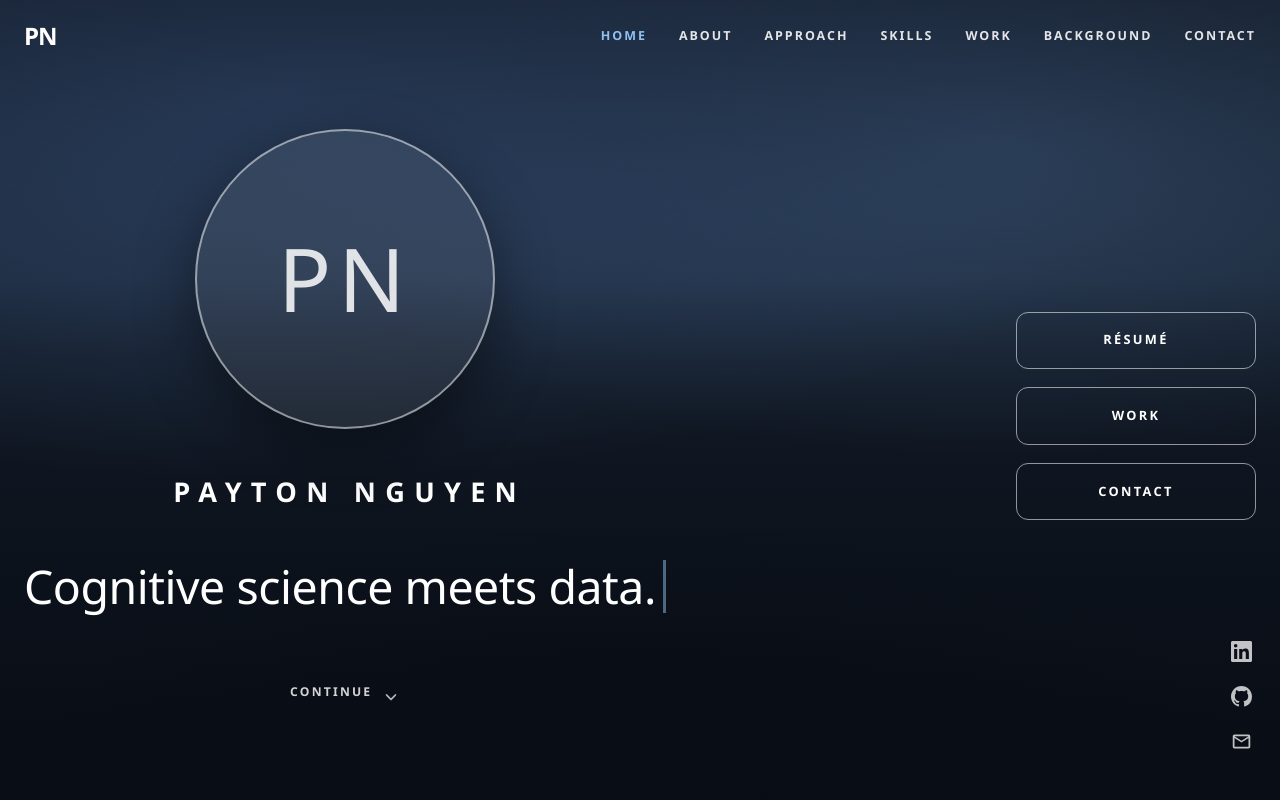
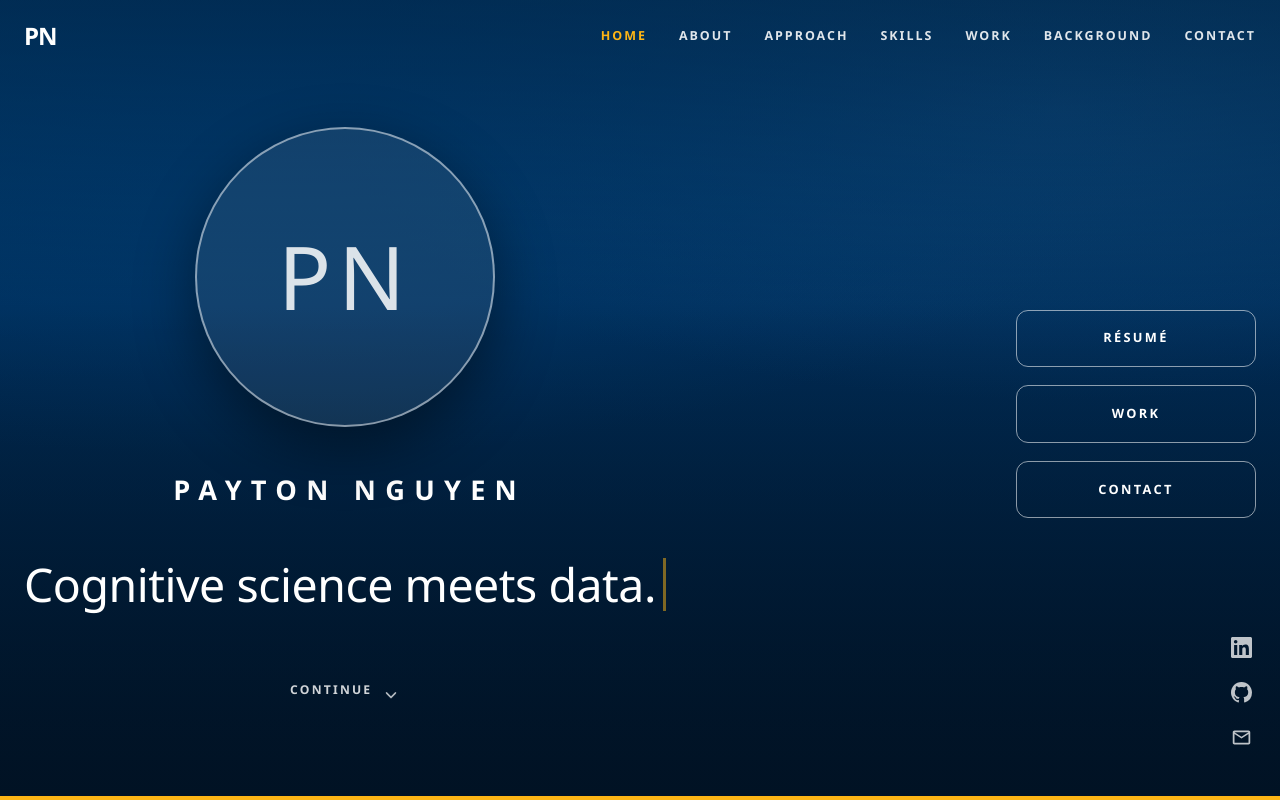
Before and after one commit to paytonnguyen-creator/ecommerce-customer-retention-analysis, a plain HTML site: page index.html in a window 1280 px wide. Shown: the top 800 px of the page. Drawn offline with Linux system fonts and the light colour scheme.

Commit message:
Give the hero UC Berkeley colors and a banner photo slot
- Hero is now Berkeley Blue (#003262) with a California Gold rule along the
  bottom edge; gold also picks up the nav active state, typing caret and step
  numbers
- assets/hero.jpg, if present, layers over the gradient as a banner photo and
  removes itself when absent, same self-healing pattern as the portrait

A wide gold wash over navy desaturated to olive, so the accent is a hard edge
rather than a glow.

Co-Authored-By: Claude Opus 5 <noreply@anthropic.com>
Claude-Session: https://claude.ai/code/session_01KrGuV5wVFRCgVRxsdbaFqA

```diff
--- a/assets/style.css
+++ b/assets/style.css
@@ -14,7 +14,11 @@
   --bg:       #ffffff;
   --bg-soft:  #f4f5f7;
   --line:     #e2e4e8;
-  --night:    #0d131d;
+
+  /* UC Berkeley official colors */
+  --berkeley: #003262;
+  --gold:     #fdb515;
+  --night:    #011a33;
 
   --sans: "Avenir Next", Avenir, "Segoe UI Variable Display", "Segoe UI",
           system-ui, -apple-system, "Helvetica Neue", Arial, sans-serif;
@@ -101,7 +105,7 @@ a:hover { color: var(--blue-dk); }
   letter-spacing: .16em; text-transform: uppercase;
   transition: color .28s ease;
 }
-.nav nav a:hover, .nav nav a.is-active { color: #8fc0f0; }
+.nav nav a:hover, .nav nav a.is-active { color: var(--gold); }
 .nav.is-solid nav a { color: var(--body); }
 .nav.is-solid nav a:hover, .nav.is-solid nav a.is-active { color: var(--blue); }
 
@@ -142,6 +146,7 @@ a:hover { color: var(--blue-dk); }
 
 /* ── Hero ──────────────────────────────────────────────────────────── */
 .hero {
+  border-bottom: 4px solid var(--gold);
   position: relative;
   min-height: 100vh;   /* fallback for browsers without svh */
   min-height: 100svh;  /* avoids the mobile URL-bar jump */
@@ -150,22 +155,27 @@ a:hover { color: var(--blue-dk); }
 }
 
 /*
-  No photo required: the backdrop is layered CSS gradients — a dusk sky
-  fading into a dark foreground. To use a real photo instead, set
-  background-image on .hero-bg and keep the ::after scrim for legibility.
+  Berkeley Blue sky with a California Gold glow low on the horizon. No photo
+  required — but if assets/hero.jpg exists it layers on top of this gradient
+  and the ::after scrim keeps the text readable over it either way.
 */
 .hero-bg {
   position: absolute; inset: 0;
   background:
-    radial-gradient(120% 80% at 22% 12%, rgba(63,93,138,.85) 0%, transparent 60%),
-    radial-gradient(90% 60% at 78% 18%, rgba(86,124,170,.55) 0%, transparent 65%),
-    radial-gradient(70% 50% at 50% 100%, rgba(8,12,20,.9) 0%, transparent 70%),
-    linear-gradient(180deg, #26374e 0%, #16202e 45%, #0b111a 100%);
+    radial-gradient(120% 80% at 20% 8%, rgba(0,74,140,.85) 0%, transparent 62%),
+    radial-gradient(85% 55% at 82% 14%, rgba(23,101,168,.5) 0%, transparent 66%),
+    linear-gradient(180deg, #014a86 0%, #003262 42%, #011a33 100%);
+  background-color: var(--berkeley);
+}
+.hero-photo {
+  position: absolute; inset: 0;
+  width: 100%; height: 100%;
+  object-fit: cover; object-position: center;
 }
 .hero-bg::after {
   content: ""; position: absolute; inset: 0;
   background:
-    linear-gradient(180deg, rgba(8,12,20,.55) 0%, rgba(8,12,20,.2) 35%, rgba(8,12,20,.82) 100%);
+    linear-gradient(180deg, rgba(1,20,40,.55) 0%, rgba(1,20,40,.2) 38%, rgba(1,16,32,.8) 100%);
 }
 
 .hero-inner {
@@ -213,7 +223,7 @@ a:hover { color: var(--blue-dk); }
 }
 .caret {
   display: inline-block; width: 3px; height: 1.15em;
-  background: #8fc0f0; margin-left: .12em;
+  background: var(--gold); margin-left: .12em;
   animation: blink 1.05s steps(2, start) infinite;
 }
 @keyframes blink { 50% { opacity: 0; } }
@@ -309,7 +319,7 @@ a:hover { color: var(--blue-dk); }
   background: #fff; border: 1px solid var(--line); border-radius: 14px;
   padding: 1.75rem 1.6rem;
 }
-.step-n { font-size: .8rem; font-weight: 700; letter-spacing: .12em; color: var(--blue); }
+.step-n { font-size: .8rem; font-weight: 700; letter-spacing: .12em; color: #b07f06; }
 .steps h3 { margin: .6rem 0 .6rem; font-size: 1.1rem; font-weight: 700; letter-spacing: -.01em; }
 .steps p { margin: 0; font-size: .93rem; color: var(--body); line-height: 1.6; }
 
--- a/index.html
+++ b/index.html
@@ -38,7 +38,15 @@
 
 <!-- ── HERO ───────────────────────────────────────────────────────────── -->
 <section class="hero" id="home">
-  <div class="hero-bg" aria-hidden="true"></div>
+  <!--
+    BANNER: optional. Drop a wide campus/landscape photo at assets/hero.jpg and
+    it layers over the Berkeley Blue gradient; if the file is absent the image
+    removes itself and the gradient shows through. Use a photo you have the
+    rights to — a stock or press image of campus is someone else's copyright.
+  -->
+  <div class="hero-bg" aria-hidden="true">
+    <img class="hero-photo" src="assets/hero.jpg" alt="" onerror="this.remove()">
+  </div>
 
   <div class="hero-inner">
     <div class="hero-left">
```
Also changed, not shown: README.md.
